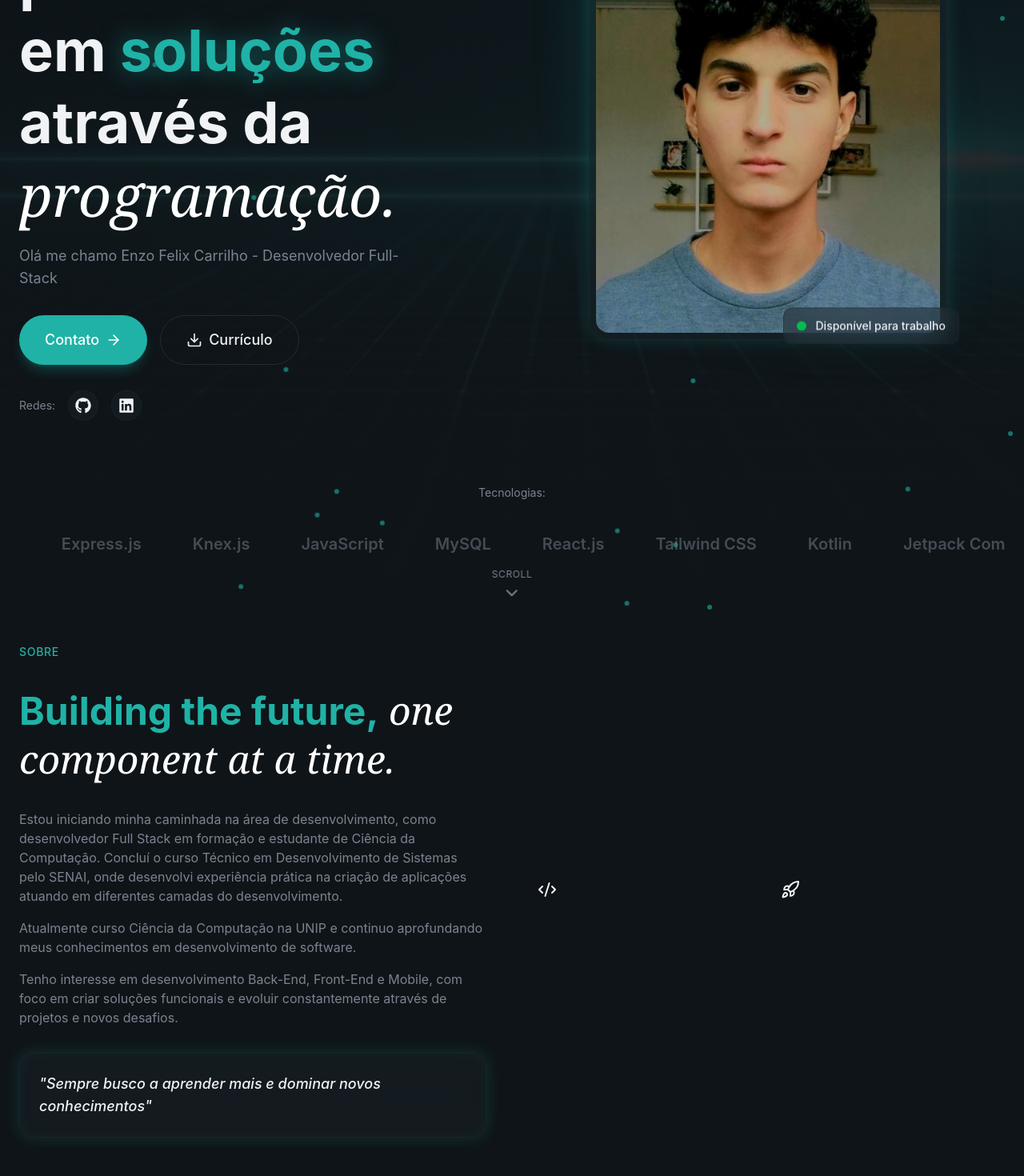
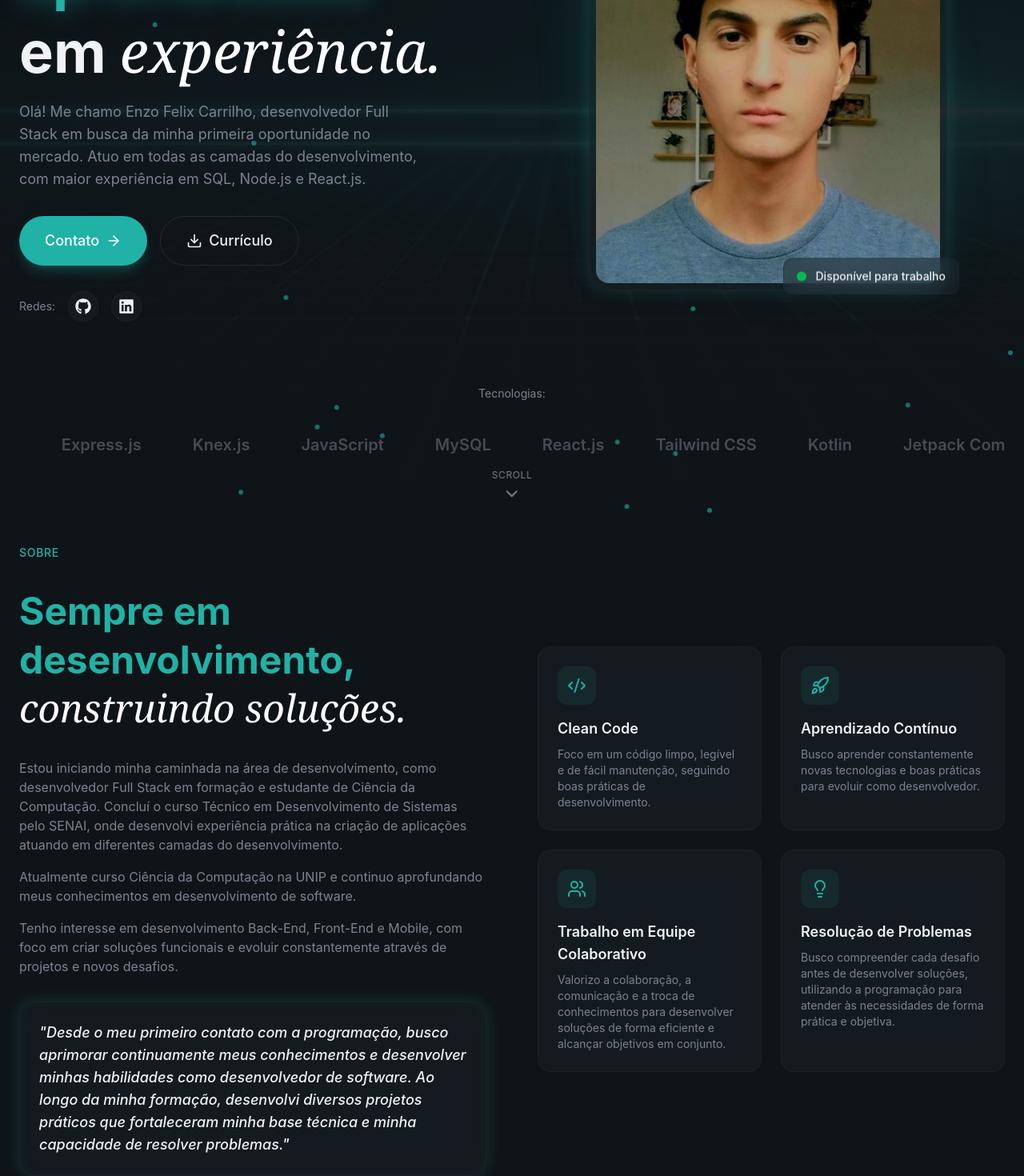
Before and after one commit to EnzoCarrilho/portifolio_react_tailwind, a React (Vite) app: page / in a window 1280 px wide. Shown: the part 360-1830 px from the top of the page at 80% size. Before the commit the page ends 1794 px from the top, so only its background shows below. Built offline with nearby package versions, Linux system fonts and the light colour scheme.

Commit message:
feat: Adiciona conteudo dos cards de competências e textos na seção Hero

```diff
--- a/src/sections/About.jsx
+++ b/src/sections/About.jsx
@@ -1,4 +1,4 @@
-import { Code2, Rocket } from "lucide-react"
+import { Code2, Lightbulb, Rocket, Users } from "lucide-react"
 
 const highlights = [
     {
@@ -8,9 +8,19 @@ const highlights = [
     },
     {
         icon: Rocket,
-        title: 'Clean Code',
-        description: 'Foco em um código limpo, legível e de fácil manutenção, seguindo boas práticas de desenvolvimento.'
+        title: 'Aprendizado Contínuo',
+        description: 'Busco aprender constantemente novas tecnologias e boas práticas para evoluir como desenvolvedor.'
     },
+    {
+        icon: Users,
+        title: 'Trabalho em Equipe Colaborativo',
+        description: 'Valorizo a colaboração, a comunicação e a troca de conhecimentos para desenvolver soluções de forma eficiente e alcançar objetivos em conjunto.'
+    },
+    {
+    icon: Lightbulb,
+    title: 'Resolução de Problemas',
+    description: 'Busco compreender cada desafio antes de desenvolver soluções, utilizando a programação para atender às necessidades de forma prática e objetiva.'
+    }
 ]
 
 export const About = () => {
@@ -27,10 +37,10 @@ export const About = () => {
                         </div>
 
                         <h2 className="text-4xl md:text-5xl font-bold leading-tight animate-fade-in animation-delay-100 text-secondary-foreground ">
-                            Building the future,
+                            Sempre em desenvolvimento,
                             <span className="font-serif italic font-normal text-white">
                                 {" "}
-                                one component at a time.
+                                construindo soluções.
                             </span>
                         </h2>
 
@@ -49,7 +59,11 @@ export const About = () => {
 
                         <div className="glass rounded-2xl p-6 glow-border animate-fade-in animation-delay-300">
                             <p className="text-lg font-medium italic text-foreground">
-                                "Sempre busco a aprender mais e dominar novos conhecimentos"
+                                "Desde o meu primeiro contato com a programação, busco aprimorar
+                                continuamente meus conhecimentos e desenvolver minhas habilidades como
+                                desenvolvedor de software. Ao longo da minha formação, desenvolvi diversos
+                                projetos práticos que fortaleceram minha base técnica e minha capacidade de
+                                resolver problemas."
                             </p>
                         </div>
                     </div>
@@ -57,10 +71,16 @@ export const About = () => {
                     {/* Right Column - Highlights */}
                     <div className="grid sm:grid-cols-2 gap-6">
                         {highlights.map((item, index) => (
-                            <div>
-                                <div>
-                                    <item.icon />
+                            <div
+                            key={index}
+                            className="glass p-6 rounded-2xl animate-fade-in"
+                            style={{animationDelay: `${(index + 1) * 100}ms`}}
+                        >
+                                <div className="w-12 h-12 rounded-xl bg-primary/10 flex items-center justify-center mb-4 hover:bg-primary/20">
+                                    <item.icon className="w-6 h-6 text-primary" />
                                 </div>
+                                <h3 className="text-lg font-semibold mb-2">{item.title}</h3>
+                                <p className="text-sm text-muted-foreground">{item.description}</p>
                             </div>
                         ))}
                     </div>
--- a/src/sections/Hero.jsx
+++ b/src/sections/Hero.jsx
@@ -61,14 +61,15 @@ export const Hero = () => {
                         {/* Headline */}
                         <div className="space-y-4">
                             <h1 className="text-5xl md:text-6xl lg:text-7xl font-bold leading-tight animate-fade-in animation-delay-100">
-                                Transformando problemas
+                                Transformando
                                 <br />
-                                em <span className="text-primary glow-text">soluções</span>
+                                <span className="text-primary glow-text">aprendizado</span>
                                 <br />
-                                através da <span className="font-serif italic font-normal text-white">programação.</span>
+                                em <span className="font-serif italic font-normal text-white">experiência.</span>
                             </h1>
                             <p className="text-lg text-muted-foreground max-w-lg animate-fade-in animation-delay-200">
-                                Olá me chamo Enzo Felix Carrilho - Desenvolvedor Full-Stack
+                                Olá! Me chamo Enzo Felix Carrilho, desenvolvedor Full Stack em busca da minha primeira oportunidade no mercado.
+                                Atuo em todas as camadas do desenvolvimento, com maior experiência em SQL, Node.js e React.js.
                             </p>
                         </div>
 
```
